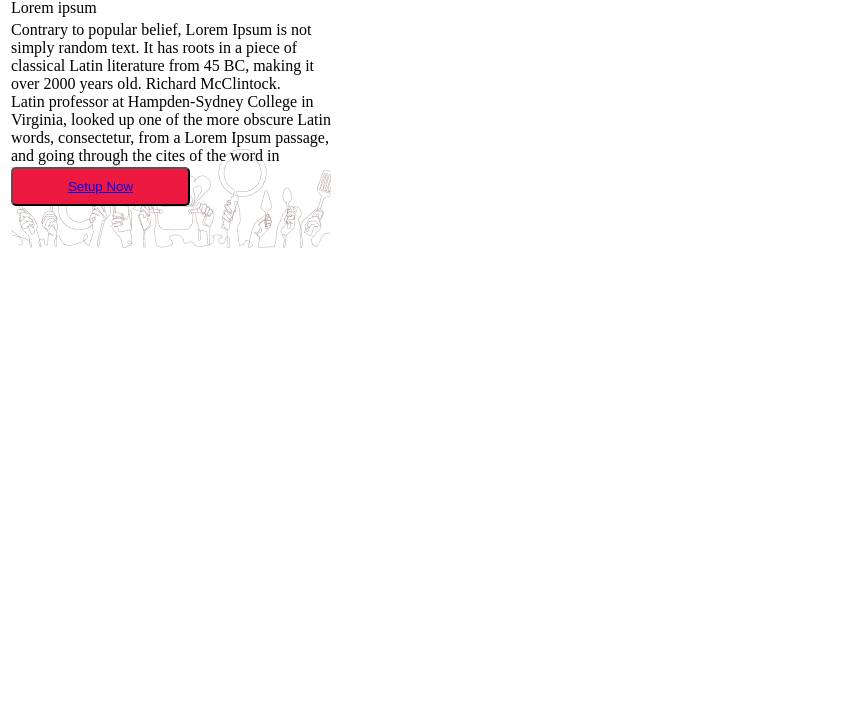
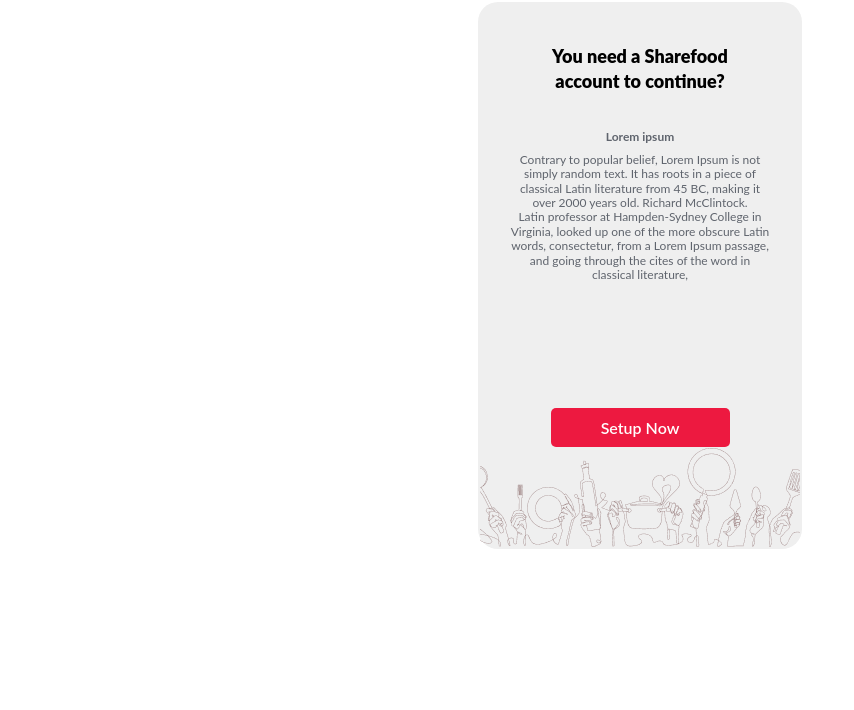
Before and after one commit to Fatomi02/Page, a plain HTML site: page index.html in a window 1280 px wide. Shown: the part 90-800 px from the top of the page, without its empty margins (0-854 px from the left). Drawn offline with Linux system fonts and the light colour scheme.

Commit message:
Update style.css

```diff
--- a/style.css
+++ b/style.css
@@ -1,4 +1,91 @@
-/* Tag Selectors */
+* {
+    text-align: center;
+    padding: 10px 0px;
+    margin: 0px;
+    box-sizing: border-box;
+    font-family: Lato;
+    text-decoration: none;
+}
+
+.table {
+    background-color: #EFEFEF;
+    width: 320px;
+    height: 547px;
+    border-radius: 20px;
+    margin: auto;
+    padding-top: 30px;
+    padding-bottom: 0px;
+}
+
+th {
+    color: #000000;
+    margin: auto auto;
+    font-family: Lato;
+    font-size: 18px;
+    font-weight: 900;
+    line-height: 25px;
+}
+
+
+tbody {
+    padding-bottom: 0px;
+}
+
+.title {
+    font-size: 12px;
+    color: #5F646D;
+    font-weight: 700;
+    padding-top: 20px;
+    padding-bottom: 0px;
+}
+
+.logo {
+    margin-bottom: 15px;
+}
+
+.word {
+    position: relative;
+    bottom: 5px;
+    padding-top: 0px;
+    color: #5F646D;
+    font-family: Lato;
+    font-size: 12px;
+    font-weight: 400;
+    line-height: 14.4px;
+}
+
+.btn {
+    position: relative;
+    background-color: #ED1940;
+    width: 179px;
+    height: 39px;
+    border-radius: 5px;
+    gap: 10px;
+    z-index: 2;
+    bottom: 20px;
+    border: none;
+}
+
+.frame {
+    padding-bottom: 0px;
+    position: relative;
+    top: 5.5px;
+}
+
+a {
+    color: #FFFDFD;
+    font-family: Lato;
+    font-size: 16px;
+    font-weight: 600;
+    line-height: 19px;
+}
+
+.tr-btn {
+    position: relative;
+    top: 95px;
+}
+
+/* Tag Selectors
 h2{
     text-align: center;
     color: #000000;
@@ -23,7 +110,7 @@ p {
 }
 
 /* Class Selectors */
-.span {
+/* .span {
     color: #5F646D;
     font-family: Lato;
     font-size: 12px;
@@ -79,4 +166,4 @@ p {
     bottom: 30px;
     z-index: 1;
     border-radius: 0px 0px 20px 20px;
-}
+}  */
```
